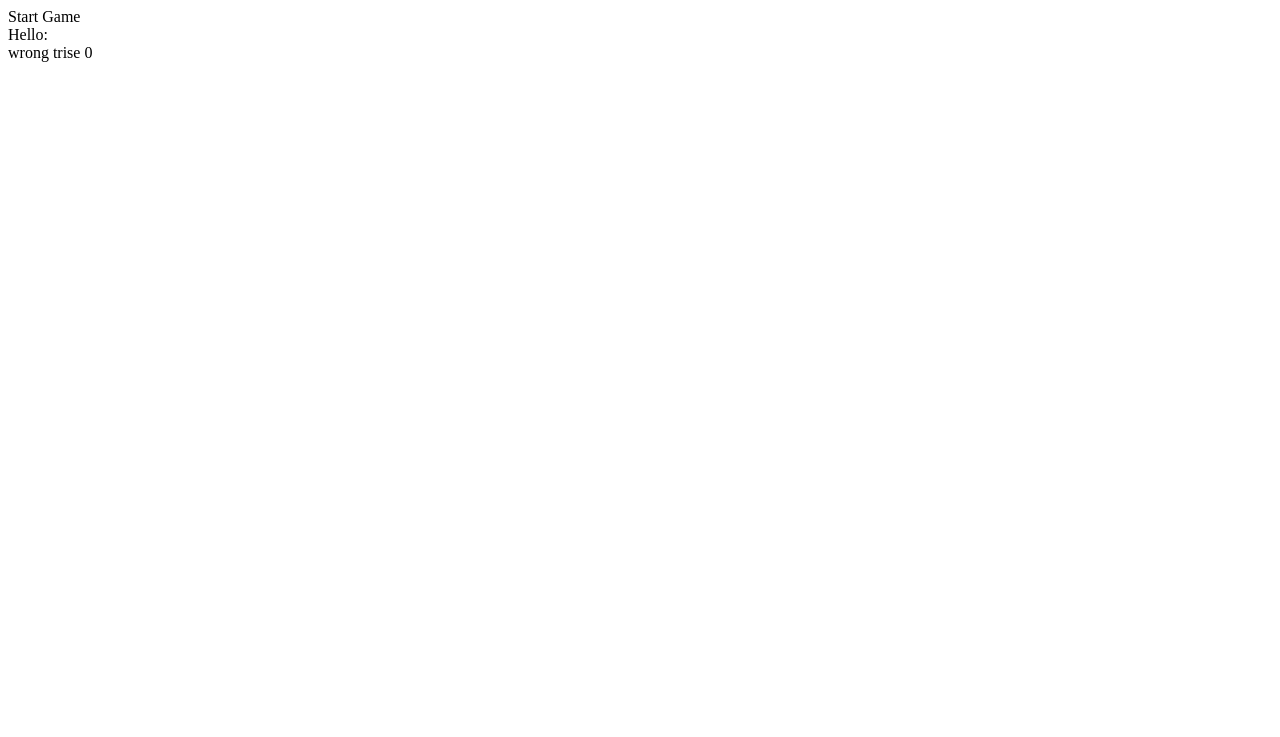
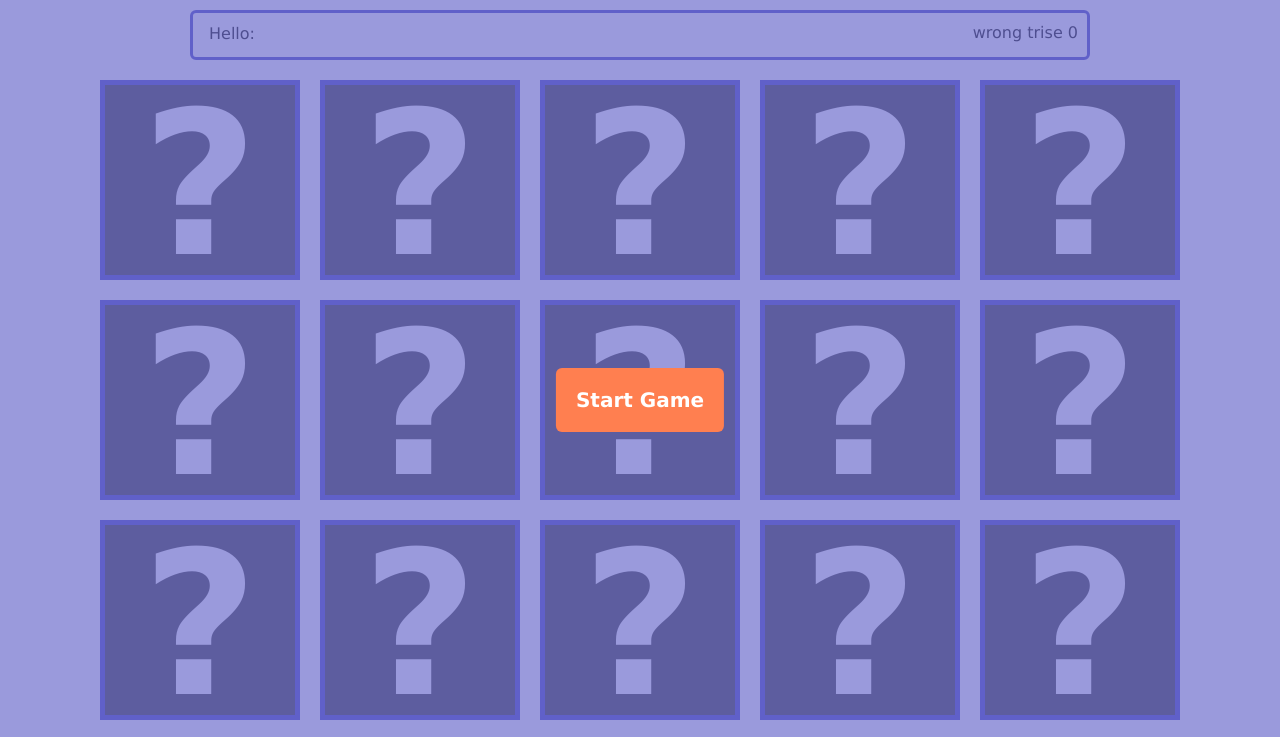
Before and after one commit to AhmadAlkorabi/Memory-Game, a plain HTML site: page index.html in a window 1280 px wide. Shown: the top 737 px of the page. Drawn offline with Linux system fonts and the light colour scheme; the site is published under a folder, as on GitHub Pages, so addresses that start at the root find nothing.

Commit message:
image load

```diff
--- a/index.html
+++ b/index.html
@@ -5,7 +5,7 @@
     <meta http-equiv="X-UA-Compatible" content="IE=edge">
     <meta name="viewport" content="width=device-width, initial-scale=1.0">
     <title>memory game</title>
-    <link rel="stylesheet" href="/stlye.css">
+    <link rel="stylesheet" href="stlye.css">
 </head>
 <body>
     <div class="layer-one">
@@ -25,7 +25,7 @@
 
             </div>
             <div class="face back-img">
-                <img src="/images/album1.png" alt="">
+                <img src="images/album1.png" alt="">
             </div>
         </div>
         <div class="block" data-info="self">
@@ -33,7 +33,7 @@
 
             </div>
             <div class="face back-img">
-                <img src="/images/album1.png" alt="">
+                <img src="images/album1.png" alt="">
             </div>
 
 
@@ -41,25 +41,25 @@
         <div class="block" data-info="vessel">
             <div class="face front-img"></div>
             <div class="face back-img">
-                <img src="/images/album2.jpg" alt="">
+                <img src="images/album2.jpg" alt="">
             </div>
         </div>
         <div class="block" data-info="vessel">
             <div class="face front-img"></div>
             <div class="face back-img">
-                <img src="/images/album2.jpg" alt="">
+                <img src="images/album2.jpg" alt="">
             </div>
         </div>
             <div class="block" data-info="blurry-face">
                 <div class="face front-img"></div>
                 <div class="face back-img">
-                    <img src="/images/album3.jpg" alt="">
+                    <img src="images/album3.jpg" alt="">
                 </div>
             </div>
             <div class="block" data-info="blurry-face">
                 <div class="face front-img"></div>
                 <div class="face back-img">
-                    <img src="/images/album3.jpg" alt="">
+                    <img src="images/album3.jpg" alt="">
                 </div>
             </div>
             <div class="block" data-info="trench">
@@ -67,7 +67,7 @@
 
                 </div>
                 <div class="face back-img">
-                    <img src="/images/album4.jpg" alt="">
+                    <img src="images/album4.jpg" alt="">
                 </div>
             </div>
             <div class="block" data-info="trench">
@@ -75,31 +75,31 @@
 
                 </div>
                 <div class="face back-img">
-                    <img src="/images/album4.jpg" alt="">
+                    <img src="images/album4.jpg" alt="">
                 </div>
             </div>
             <div class="block" data-info="scaled-icy">
                 <div class="face front-img"></div>
                 <div class="face back-img">
-                    <img src="/images/album5.jpg" alt="">
+                    <img src="images/album5.jpg" alt="">
                 </div>
             </div>
             <div class="block" data-info="scaled-icy">
                 <div class="face front-img"></div>
                 <div class="face back-img">
-                    <img src="/images/album5.jpg" alt="">
+                    <img src="images/album5.jpg" alt="">
                 </div>
             </div>
             <div class="block" data-info="lo1">
                 <div class="face front-img"></div>
                 <div class="face back-img">
-                    <img src="/images/logo1.jpg" alt="">
+                    <img src="images/logo1.jpg" alt="">
                 </div>
             </div>
             <div class="block" data-info="lo1">
                 <div class="face front-img"></div>
                 <div class="face back-img">
-                    <img src="/images/logo1.jpg" alt="">
+                    <img src="images/logo1.jpg" alt="">
                 </div>
             </div>
             <div class="block" data-info="lo2">
@@ -107,7 +107,7 @@
 
                 </div>
                 <div class="face back-img">
-                    <img src="/images/logo2.jpeg" alt="">
+                    <img src="images/logo2.jpeg" alt="">
                 </div>
             </div>
             <div class="block" data-info="lo2">
@@ -115,7 +115,7 @@
 
                 </div>
                 <div class="face back-img">
-                    <img src="/images/logo2.jpeg" alt="">
+                    <img src="images/logo2.jpeg" alt="">
                 </div>
             </div>
             <div class="block" data-info="lo3">
@@ -123,7 +123,7 @@
 
                 </div>
                 <div class="face back-img">
-                    <img src="/images/logo3.jpg" alt="">
+                    <img src="images/logo3.jpg" alt="">
                 </div>
             </div>
             <div class="block" data-info="lo3">
@@ -131,7 +131,7 @@
 
                 </div>
                 <div class="face back-img">
-                    <img src="/images/logo3.jpg" alt="">
+                    <img src="images/logo3.jpg" alt="">
                 </div>
             </div>
             <div class="block" data-info="lo4">
@@ -139,7 +139,7 @@
 
                 </div>
                 <div class="face back-img">
-                    <img src="/images/logo4.jpg" alt="">
+                    <img src="images/logo4.jpg" alt="">
                 </div>
             </div>
             <div class="block" data-info="lo4">
@@ -147,7 +147,7 @@
 
                 </div>
                 <div class="face back-img">
-                    <img src="/images/logo4.jpg" alt="">
+                    <img src="images/logo4.jpg" alt="">
                 </div>
             </div>
             <div class="block" data-info="ned">
@@ -155,7 +155,7 @@
 
                 </div>
                 <div class="face back-img">
-                    <img src="/images/ned.jpg" alt="">
+                    <img src="images/ned.jpg" alt="">
                 </div>
             </div>
             <div class="block" data-info="ned">
@@ -163,12 +163,11 @@
 
                 </div>
                 <div class="face back-img">
-                    <img src="/images/ned.jpg" alt="">
+                    <img src="images/ned.jpg" alt="">
                 </div>
             </div>
 
     </div>
-    <audio id="top" src="/audio/Twenty One Pilots - The Outside.mp3" preload="auto"></audio>
-    <script src="/mg.js"></script>
+    <script src="mg.js"></script>
 </body>
 </html>
```
